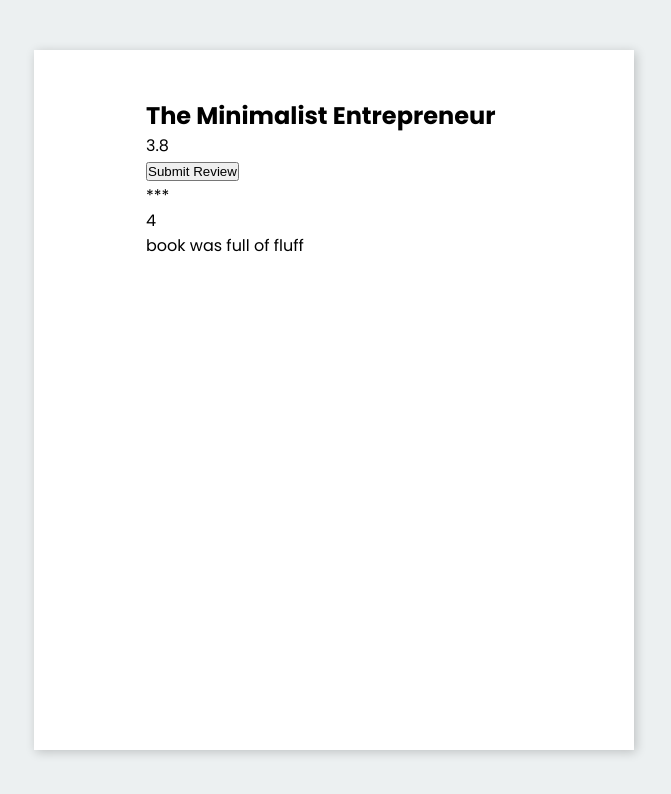
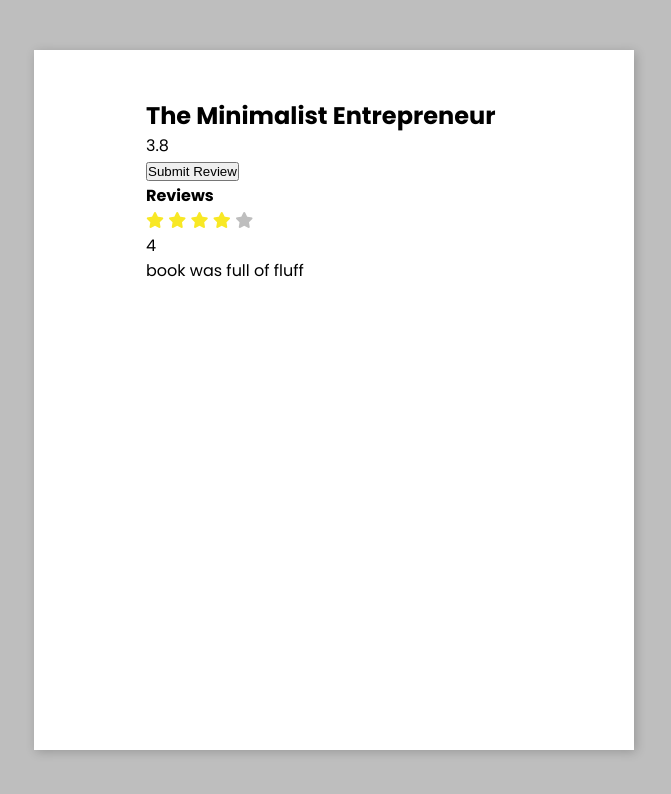
Before and after one commit to GregLed/feedback-mvp, a plain HTML site: page index.html in a window 1280 px wide. Shown: the whole page, without its empty margins (306-977 px from the left). Drawn offline with Linux system fonts and the light colour scheme.

Commit message:
added fontawesome stars to ratings

```diff
--- a/global.css
+++ b/global.css
@@ -7,7 +7,7 @@
 }
 
 body {
-  background-color: #ecf0f1;
+  background-color: #bebebe;
   font-family: "Poppins", sans-serif;
   display: flex;
   align-items: center;
--- a/index.html
+++ b/index.html
@@ -18,8 +18,38 @@
             <button class="btn">Submit Review</button>
         </div>
         <div class="reviews">
+            <h4>Reviews</h4>
             <div class="review">
-                <div class="stars">***</div>
+                <span>
+                    <i
+                      style="color: #f8e825;"
+                      class='fas fa-star'
+                    ></i>
+                  </span>
+                  <span>
+                    <i
+                      style="color: #f8e825;"
+                      class='fas fa-star'
+                    ></i>
+                  </span>
+                  <span>
+                    <i
+                      style="color: #f8e825;"
+                      class='fas fa-star'
+                    ></i>
+                  </span>
+                  <span>
+                    <i
+                      style="color: #f8e825;"
+                      class='fas fa-star'
+                    ></i>
+                  </span>
+                  <span>
+                    <i
+                      style="color: #bebebe;"
+                      class='fas fa-star'
+                    ></i>
+                  </span>
                 <div class="rate">4</div>
                 <div class="comment">book was full of fluff</div>
             </div>
```
